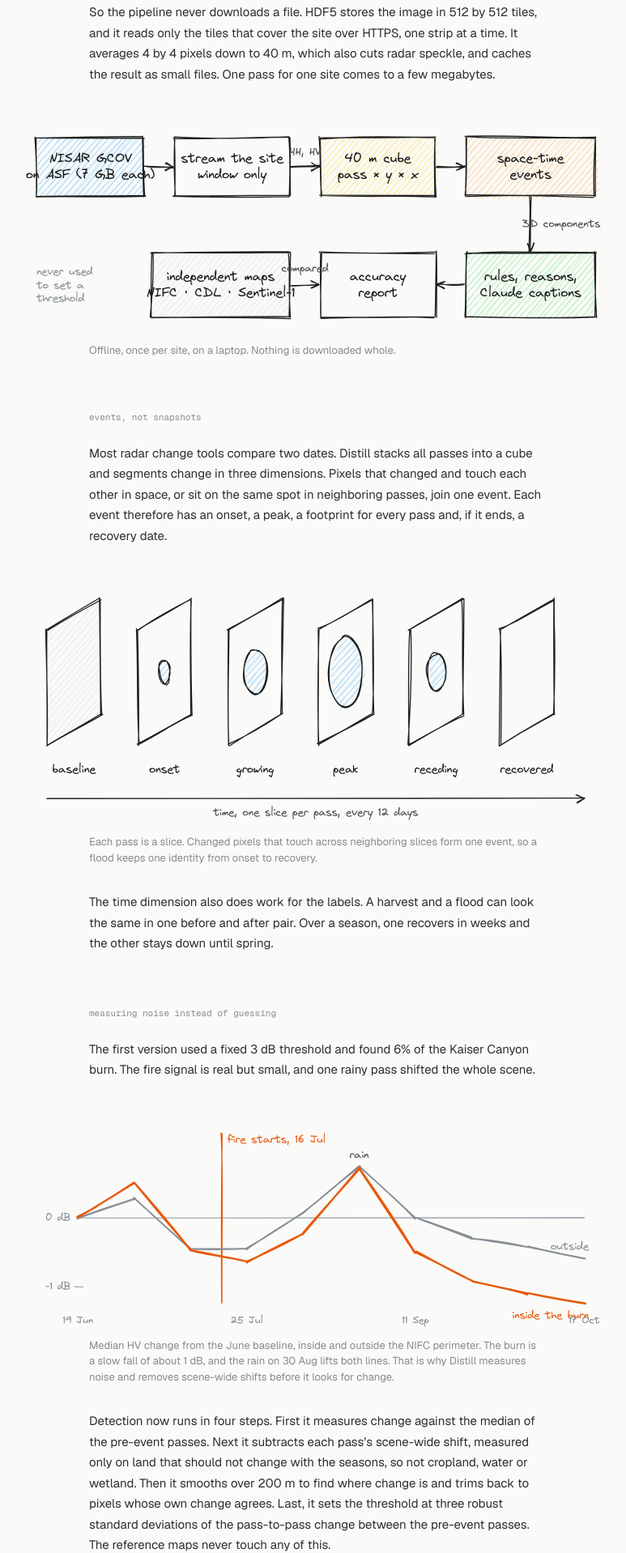
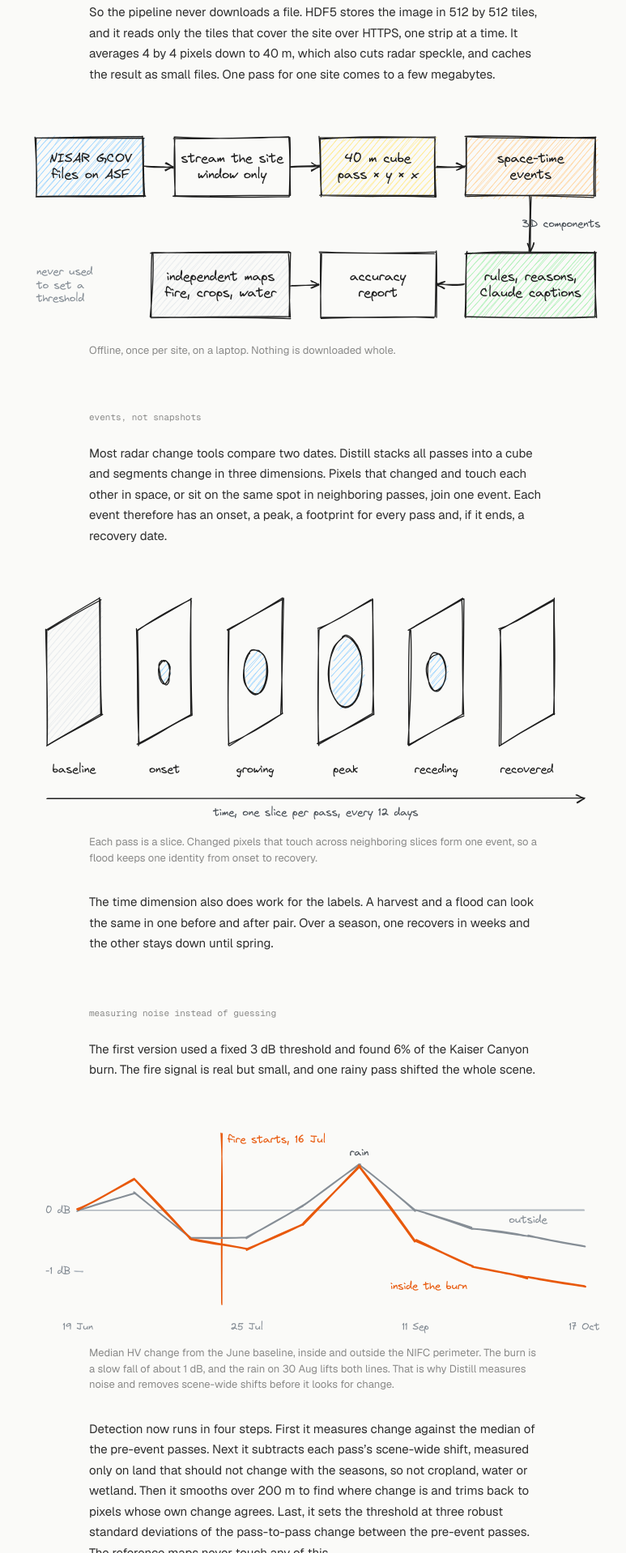
Before and after one commit to amanibobo/distill, a Next.js app in the folder web/: page /writeup in a window 1280 px wide. Shown: the part 722-2640 px from the top of the page at 81% size, without its empty margins (250-1023 px from the left). Built offline with nearby package versions, Linux system fonts and the light colour scheme.

Commit message:
tidy diagram labels and landing copy

```diff
--- a/web/src/app/(read)/page.tsx
+++ b/web/src/app/(read)/page.tsx
@@ -1,5 +1,5 @@
 import { Highlights } from "@/components/highlights";
-import { Ink, Label, Mark, Mono } from "@/components/prose";
+import { Ink, Label, Mark } from "@/components/prose";
 
 export default function Home() {
   return (
@@ -39,7 +39,7 @@ export default function Home() {
       <section aria-labelledby="how">
         <Label id="how">how to use it</Label>
         <p>
-          Open the map and pick a place. Press play, or use <Mono>←</Mono> and <Mono>→</Mono>, to step through the passes. Click any
+          Open the map and pick a place. Press play, or use the arrow keys, to step through the passes. Click any
           colored shape to see what changed, when, and why Distill thinks so. Every view has its own link, so you can send exactly
           what you are looking at.
         </p>
--- a/web/src/app/(read)/writeup/diagrams.tsx
+++ b/web/src/app/(read)/writeup/diagrams.tsx
@@ -21,19 +21,19 @@ export function PipelineSketch() {
       width={760}
       height={300}
       shapes={[
-        box(16, 40, 140, 76, ["NISAR GCOV", "on ASF (7 GB each)"], "blue"),
+        box(16, 40, 140, 76, ["NISAR GCOV", "files on ASF"], "blue"),
         box(196, 40, 150, 76, ["stream the site", "window only"]),
         box(386, 40, 150, 76, ["40 m cube", "pass × y × x"], "yellow"),
         box(576, 40, 168, 76, ["space-time", "events"], "orange"),
         arrow([158, 78], [194, 78]),
-        arrow([348, 78], [384, 78], "HH, HV", [366, 58]),
+        arrow([348, 78], [384, 78]),
         arrow([538, 78], [574, 78]),
         box(576, 190, 168, 84, ["rules, reasons,", "Claude captions"], "green"),
         arrow([660, 118], [660, 188], "3D components", [700, 152]),
         box(386, 190, 150, 84, ["accuracy", "report"]),
         arrow([574, 232], [538, 232]),
-        box(166, 190, 180, 84, ["independent maps", "NIFC · CDL · Sentinel-1"], "gray", true),
-        arrow([348, 232], [384, 232], "compared", [366, 210]),
+        box(166, 190, 180, 84, ["independent maps", "fire, crops, water"], "gray", true),
+        arrow([348, 232], [384, 232]),
         { kind: "text", x: 16, y: 232, text: ["never used", "to set a", "threshold"], size: 14, anchor: "start", color: "#868e96" },
       ]}
     />
@@ -48,7 +48,7 @@ export function ServingSketch() {
       width={760}
       height={200}
       shapes={[
-        box(16, 50, 170, 84, ["events table", "Postgres + PostGIS"], "green"),
+        box(16, 50, 170, 84, ["events table", "in PostGIS"], "green"),
         box(240, 50, 150, 84, ["Next.js", "API routes"]),
         box(444, 50, 150, 84, ["MapLibre", "globe"], "blue"),
         box(620, 50, 124, 84, ["radar image", "per pass"], "yellow"),
@@ -141,7 +141,7 @@ const DATES = ["19 Jun", "1 Jul", "13 Jul", "25 Jul", "18 Aug", "30 Aug", "11 Se
 export function FireSignalSketch() {
   const x0 = 70;
   const x1 = 730;
-  const y = (v: number) => 150 - v * 90;
+  const y = (v: number) => 140 - v * 80;
   const x = (i: number) => x0 + (i / (INSIDE.length - 1)) * (x1 - x0);
   const fireX = (x(2) + x(3)) / 2 + 4;
   return (
@@ -149,20 +149,20 @@ export function FireSignalSketch() {
       label="Median change in cross-polarized radar return inside and outside the Kaiser Canyon fire perimeter at each pass. Inside falls to about -1.2 dB by October; outside falls to about -0.6 dB. Both rise on the rainy 30 August pass."
       caption="Median HV change from the June baseline, inside and outside the NIFC perimeter. The burn is a slow fall of about 1 dB, and the rain on 30 Aug lifts both lines. That is why Distill measures noise and removes scene-wide shifts before it looks for change."
       width={760}
-      height={300}
+      height={310}
       shapes={[
         { kind: "line", points: [[x0, y(0)], [x1, y(0)]], stroke: "#adb5bd", dashed: true },
         { kind: "text", x: x0 - 10, y: y(0), text: "0 dB", size: 13, anchor: "end", color: "#868e96" },
         { kind: "text", x: x0 - 10, y: y(-1), text: "-1 dB", size: 13, anchor: "end", color: "#868e96" },
         { kind: "line", points: [[x0 - 4, y(-1)], [x0 + 6, y(-1)]], stroke: "#adb5bd" },
-        { kind: "line", points: [[fireX, 40], [fireX, 260]], stroke: "#e8590c", dashed: true },
+        { kind: "line", points: [[fireX, 40], [fireX, 262]], stroke: "#e8590c", dashed: true },
         { kind: "text", x: fireX + 8, y: 48, text: "fire starts, 16 Jul", size: 14, anchor: "start", color: "#e8590c" },
         { kind: "text", x: x(5), y: y(0.72) - 18, text: "rain", size: 14, color: "#495057" },
         { kind: "line", points: OUTSIDE.map((v, i) => [x(i), y(v)] as [number, number]), stroke: "#868e96", width: 2 },
         { kind: "line", points: INSIDE.map((v, i) => [x(i), y(v)] as [number, number]), stroke: "#e8590c", width: 2.4 },
-        { kind: "text", x: x(9) + 6, y: y(-1.23) + 16, text: "inside the burn", size: 14, anchor: "end", color: "#e8590c" },
-        { kind: "text", x: x(9) + 6, y: y(-0.59) - 16, text: "outside", size: 14, anchor: "end", color: "#868e96" },
-        ...DATES.flatMap((d, i) => (i % 3 === 0 || i === DATES.length - 1 ? [{ kind: "text" as const, x: x(i), y: 284, text: d, size: 13, color: "#868e96" }] : [])),
+        { kind: "text", x: x(7) - 6, y: y(-0.91) + 26, text: "inside the burn", size: 14, anchor: "end", color: "#e8590c" },
+        { kind: "text", x: x(8), y: y(-0.42) - 22, text: "outside", size: 14, anchor: "middle", color: "#868e96" },
+        ...DATES.flatMap((d, i) => (i % 3 === 0 || i === DATES.length - 1 ? [{ kind: "text" as const, x: x(i), y: 292, text: d, size: 13, color: "#868e96" }] : [])),
       ]}
     />
   );
--- a/web/src/components/logo.tsx
+++ b/web/src/components/logo.tsx
@@ -1,5 +1,5 @@
 // A pixel droplet. Its bottom row carries the three change colors the first sites show.
-const ROWS = ["..X..", ".XXX.", ".XXX.", "XXXXX", "XXXXX", ".ABC."] as const;
+const ROWS = ["..X..", "..X..", ".XXX.", "XXXXX", "XXXXX", ".ABC."] as const;
 const COLORS: Record<string, string> = { A: "#3987e5", B: "#d95926", C: "#199e70" };
 const CELL = 10;
 const GAP = 1.5;
```
